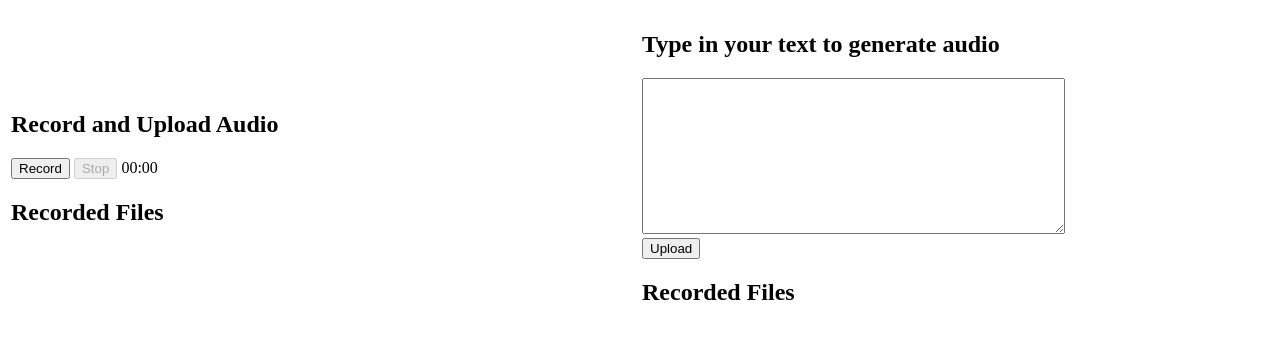
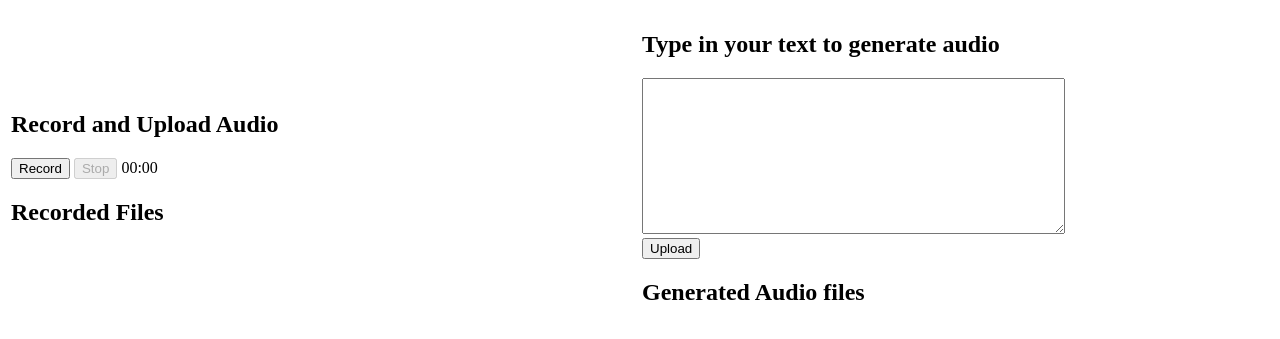
Before and after one commit to apolaki-ghub/ConversationalAI-Project, a Flask app: page / in a window 1280 px wide. Shown: the top 339 px of the page. Run offline with Flask 3, Linux system fonts and the light colour scheme.

Commit message:
Update index.html

```diff
--- a/templates/index.html
+++ b/templates/index.html
@@ -45,7 +45,7 @@
                 <!-- insert list of files here -->
                 <script src="script.js"></script>
                 <hl></hl>
-                <h2>Recorded Files</h2>
+                <h2>Generated Audio files</h2>
                 <ul>
                     {% for file in ttsfiles %}
                     <li>
```
